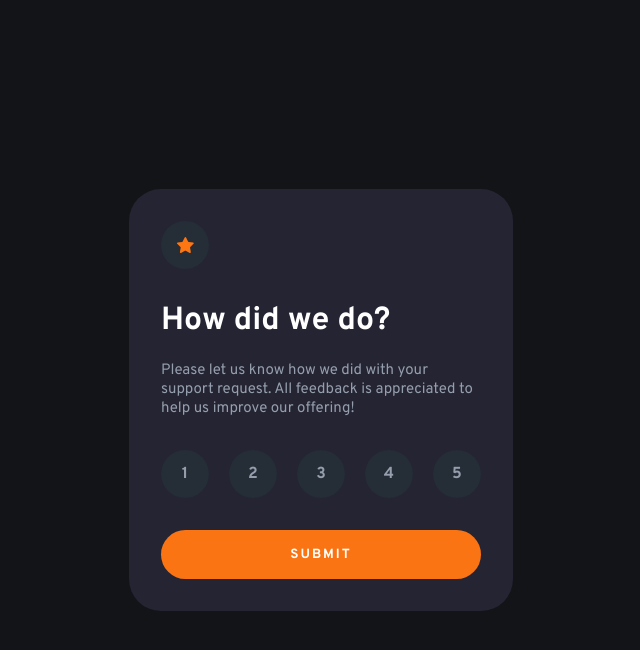
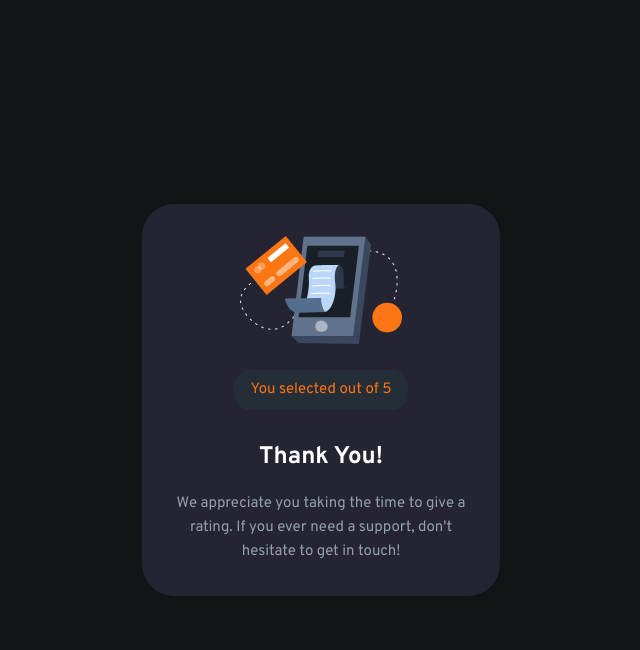
Before and after one commit to zwei9lake/interactive-rating-component-frontend-mentor-challange, a plain HTML site: page index.html in a window 1280 px wide. Both pictures are taken after a click on the button "SUBMIT". Shown: the whole page, without its empty margins (319-959 px from the left). Drawn offline with Linux system fonts and the light colour scheme.

Commit message:
add thanks container and implement javascript

```diff
--- a/index.html
+++ b/index.html
@@ -29,21 +29,33 @@
   </head>
   <body>
     <main>
+      <section class="submit-rating">
         <div class="star"><img src="/images/icon-star.svg" alt="star-icon" /></div>
         <h1>How did we do?</h1>
         <p>
           Please let us know how we did with your support request. All feedback is appreciated to help us
           improve our offering!
         </p>
-      <div class="scores">
-        <div class="score">1</div>
-        <div class="score">2</div>
-        <div class="score">3</div>
-        <div class="score">4</div>
-        <div class="score">5</div>
-      </div>
-      <button class="submit">SUBMIT</button>
+        <ul>
+          <li><button class="score">1</button></li>
+          <li><button class="score">2</button></li>
+          <li><button class="score">3</button></li>
+          <li><button class="score">4</button></li>
+          <li><button class="score">5</button></li>
+        </ul>
+        <button class="submit" id="submit">SUBMIT</button>
+      </section>
+      <section class="thank-you hidden">
+        <div class="illustration"><img src="images/illustration-thank-you.svg" alt="thank-you" /></div>
+        <p class="info">You selected <span id="rating"></span> out of 5</p>
+        <h2>Thank You!</h2>
+        <p>
+          We appreciate you taking the time to give a rating. If you ever need a support, don't hesitate to
+          get in touch!
+        </p>
+      </section>
     </main>
+
     <!-- <div class="attribution">
       Challenge by <a href="https://www.frontendmentor.io?ref=challenge" target="_blank">Frontend Mentor</a>.
       Coded by <a href="#">Your Name Here</a>.
--- a/script.js
+++ b/script.js
@@ -1,3 +1,16 @@
-function score() {
-  document.getElementsByClassName("score").style.backgroundColor = "white";
-}
+const ratingContainer = document.querySelector(".submit-rating");
+const thanksContainer = document.querySelector(".thank-you");
+const submitButton = document.getElementById("submit");
+const rating = document.getElementById("rating");
+const rates = document.querySelectorAll(".score");
+
+submitButton.addEventListener("click", () => {
+  thanksContainer.classList.remove("hidden");
+  ratingContainer.style.display = "none";
+});
+
+rates.forEach((rate) => {
+  rate.addEventListener("click", () => {
+    rating.innerHTML = rate.innerHTML;
+  });
+});
--- a/styles.css
+++ b/styles.css
@@ -23,12 +23,15 @@ body {
 }
 
 main {
+  width: 28%;
+}
+
+.submit-rating {
+  display: flex;
+  flex-direction: column;
+  background-color: hsl(240, 18%, 17%);
   border-radius: 2rem;
   padding: 2rem;
-  width: 30%;
-  background-color: hsl(240, 18%, 17%);
-  display: flex;
-  flex-direction: column;
   gap: 2rem;
 }
 
@@ -43,32 +46,33 @@ main {
   align-items: center;
 }
 
-h1 {
+h1,
+h2 {
   color: white;
 }
 
 p {
   margin-top: -12px;
   font-size: 15px;
+  line-height: 1.5rem;
   color: var(--Light-Grey);
 }
 
-.scores {
+ul {
   display: flex;
-  color: var(--Light-Grey);
   justify-content: space-between;
+  list-style-type: none;
 }
 
 .score {
+  color: var(--Light-Grey);
   width: 3rem;
   height: 3rem;
+  border: none;
   border-radius: 50%;
+  cursor: pointer;
   background-color: var(--Dark-Blue);
-  display: flex;
-  justify-content: center;
-  align-items: center;
   font-weight: 700;
-  cursor: pointer;
 }
 
 .submit {
@@ -87,7 +91,34 @@ p {
   color: white;
 }
 
+.score:focus {
+  background-color: var(--Light-Grey);
+  color: white;
+}
+
 .submit:hover {
   background-color: white;
   color: var(--Orange);
 }
+
+.thank-you {
+  display: flex;
+  text-align: center;
+  align-items: center;
+  flex-direction: column;
+  background-color: hsl(240, 18%, 17%);
+  border-radius: 2rem;
+  padding: 2rem;
+  gap: 2rem;
+}
+
+.hidden {
+  display: none;
+}
+
+.info {
+  padding: 0.5rem 1rem;
+  border-radius: 1rem;
+  background-color: var(--Dark-Blue);
+  color: var(--Orange);
+}
```
Lines whose indentation alone changed are shown as unchanged.
